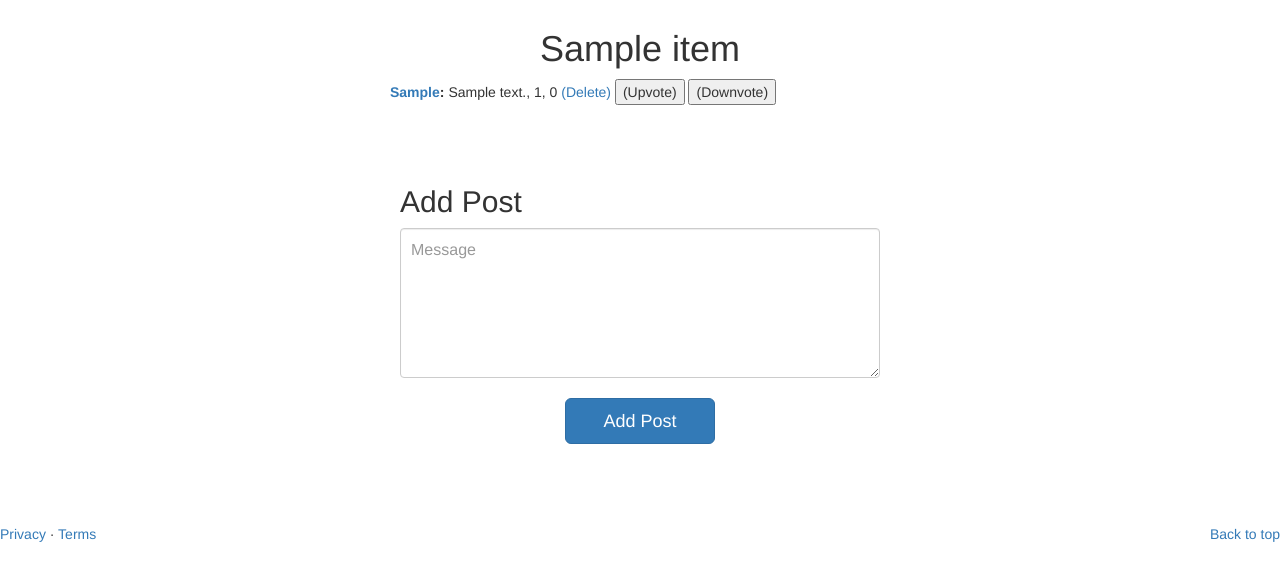
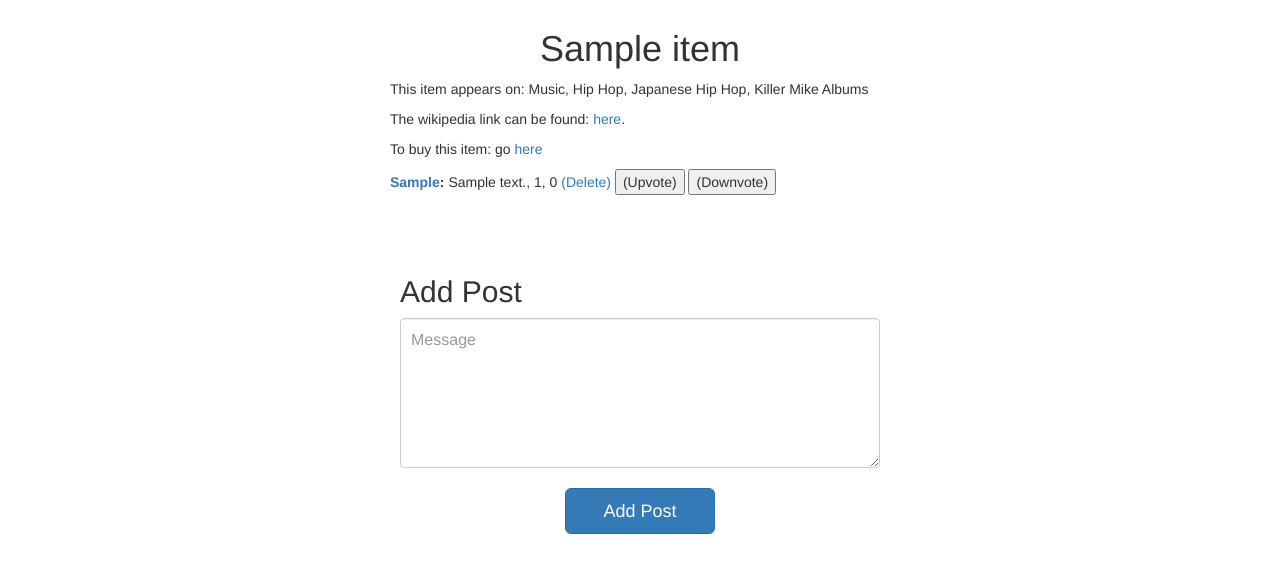
Before and after one commit to larriant/tzundoku, a Flask app: page /item?id=1 in a window 1280 px wide. Shown: the part 71-634 px from the top of the page. Run offline with Flask 2, Linux system fonts and the light colour scheme; a user stored in the database is signed in; tables that the repository leaves empty hold one stand-in row (values such as "Sample post"); some libraries are stand-ins or nearby versions.

Commit message:
Item info placeholders added

```diff
--- a/tzundoku/static/tzundoku.css
+++ b/tzundoku/static/tzundoku.css
@@ -287,5 +287,8 @@ margin-bottom:10px;
 .subdoku {
   margin-top:100px;
   border:1px solid;
+}
 
+.item {
+margin-top:20px;
 }
--- a/tzundoku/templates/doku.html
+++ b/tzundoku/templates/doku.html
@@ -6,6 +6,7 @@
     <h1>{{ header }} Doku</h1>
 
 {% for a in items %}
+    <div class="item">
     <a href="./item?id={{ a.id }}">{{ a.title }}</a>, {{ a.artist }}, {{ a.year }}
     {% if current_user.is_authenticated() and current_user.is_admin() %}
     <a href="/removeitem/{{ a.id }}/ {{ doku.id }}">(Delete)</a>
@@ -13,6 +14,7 @@
     {% if current_user.is_authenticated() %}
     <a href="/upvoteitem/{{ a.id }}">(Upvote)</a>
     <a href="/downvoteitem/{{ a.id }}">(Downvote)</a>
+    </div>
     {% endif %}
 {% endfor %}
 
--- a/tzundoku/templates/item.html
+++ b/tzundoku/templates/item.html
@@ -4,6 +4,12 @@
 
 <div class="contentwrapper">
     <h1>{{ header }}</h1>
+<div class="details">
+<p> This item appears on: Music, Hip Hop, Japanese Hip Hop, Killer Mike Albums </p>
+<p> The wikipedia link can be found: <a>here</a>.</p>
+<p> To buy this item: go <a>here</a>
+
+</div>
 <div class="postlist">
 {% for a in posts %}
     <div class="post">
@@ -52,7 +58,6 @@ $(document).ready(function(){
       {% endif %}
     {% endwith %}
 
-
 {% if current_user.is_authenticated() == False %}
 <div class="notlogged">
 <p><a href="/login">Login</a> or <a href="/register">Register</a> to post to this Item!</p>
--- a/tzundoku/views.py
+++ b/tzundoku/views.py
@@ -64,18 +64,19 @@ def overview():
     titles = []
     elderdoku = Doku.query.filter_by(title="Music").first()
     titles.append(elderdoku)
-    for a in elderdoku.children:
-        if a == elderdoku:
-            continue
-        titles.append(a)
-        for b in a.children:
-            if b == elderdoku:
+    if elderdoku:
+        for a in elderdoku.children:
+            if a.id == elderdoku.id:
                 continue
-            titles.append(b)
-            for c in b.children:
-                if c == elderdoku:
+            titles.append(a)
+            for b in a.children:
+                if b.id == elderdoku.id:
                     continue
-                titles.append(c)
+                titles.append(b)
+                for c in b.children:
+                    if c.id == elderdoku.id:
+                        continue
+                    titles.append(c)
 
     if request.method == 'POST':
         if form.validate() == False:
```
